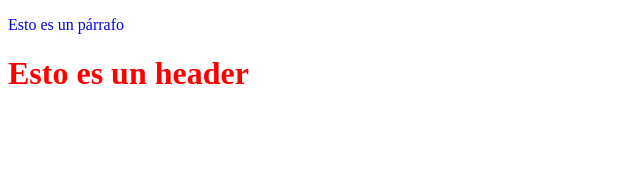
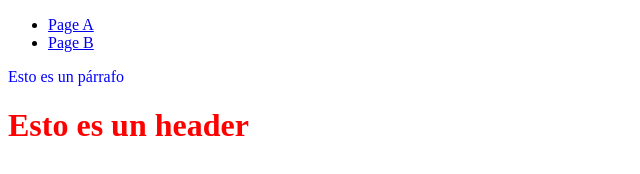
Before and after one commit to LuisSantana-Repository/PRACTICA_GUI_01_SP, a plain HTML site: page index.html in a window 1280 px wide. Shown: the whole page, without its empty margins (0-640 px from the left). Drawn offline with nearby package versions, Linux system fonts and the light colour scheme.

Commit message:
navbar index

```diff
--- a/index.html
+++ b/index.html
@@ -3,9 +3,23 @@
 <head>
 <meta charset="utf-8">
 <link rel="stylesheet" href="styles/style.css">
+<script
+src="https://cdn.jsdelivr.net/npm/bootstrap@5.2.3/dist/js/bootstrap.bundle.
+m in.js"></script>
 <title>INICIO P01</title>
 </head>
 <body>
+    <nav class="navbar navbar-expand-sm bg-light">
+        <div class="container-fluid">
+        <ul class="navbar-nav">
+        <li class="nav-item">
+        <a class="nav-link" href="page_a.html">Page A</a> </li>
+        <li class="nav-item">
+        <a class="nav-link" href="page_b.html">Page B</a> </li>
+        </ul>
+        </div>
+        </nav>
+
 <p>Esto es un párrafo</p>
 <h1>Esto es un header</h1>
 </body>
```
